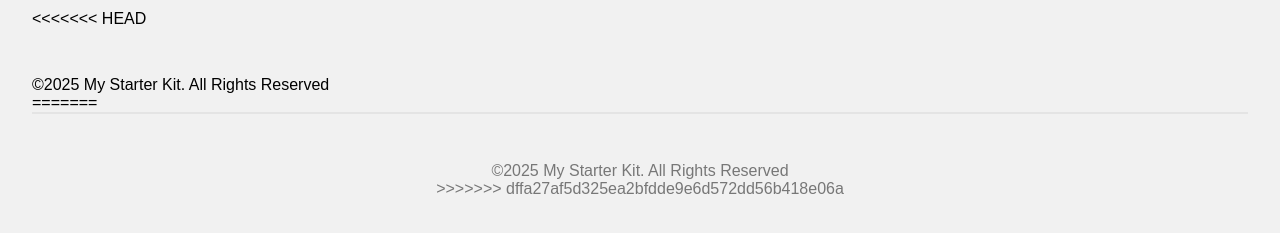
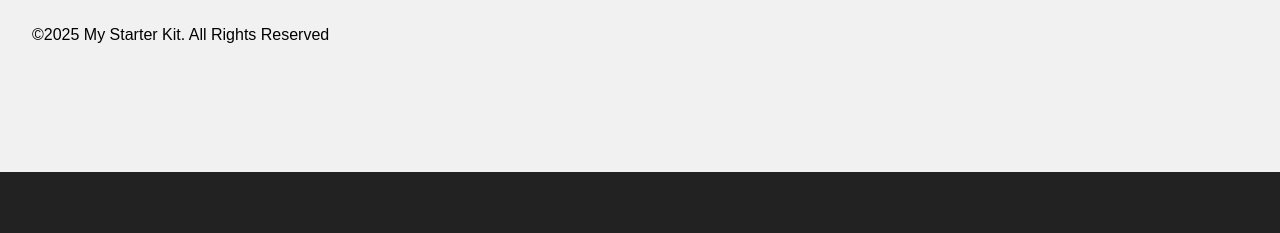
Before and after one commit to RenPen3/My-Starter-Kit, a website with bundled scripts: page index.html in a window 1280 px wide. Shown: the part 4970-5203 px from the top of the page. After the commit the page ends 5142 px from the top, so only its background shows below. Built offline with nearby package versions, Linux system fonts and the light colour scheme.

Commit message:
I accepted the current change for the footer.

```diff
--- a/index.html
+++ b/index.html
@@ -378,17 +378,10 @@
           </ul>
         </div>
       </div>
-<<<<<<< HEAD
       <div>
         <p class="footerBottom-rights"></p>
         &copy;2025 My Starter Kit. All Rights Reserved
         </p>
-=======
-      <hr class="footer-hr" />
-
-      <div class="footerBottom-rights">
-        <p>&copy;2025 My Starter Kit. All Rights Reserved</p>
->>>>>>> dffa27af5d325ea2bfdde9e6d572dd56b418e06a
       </div>
     </footer>
 
```
